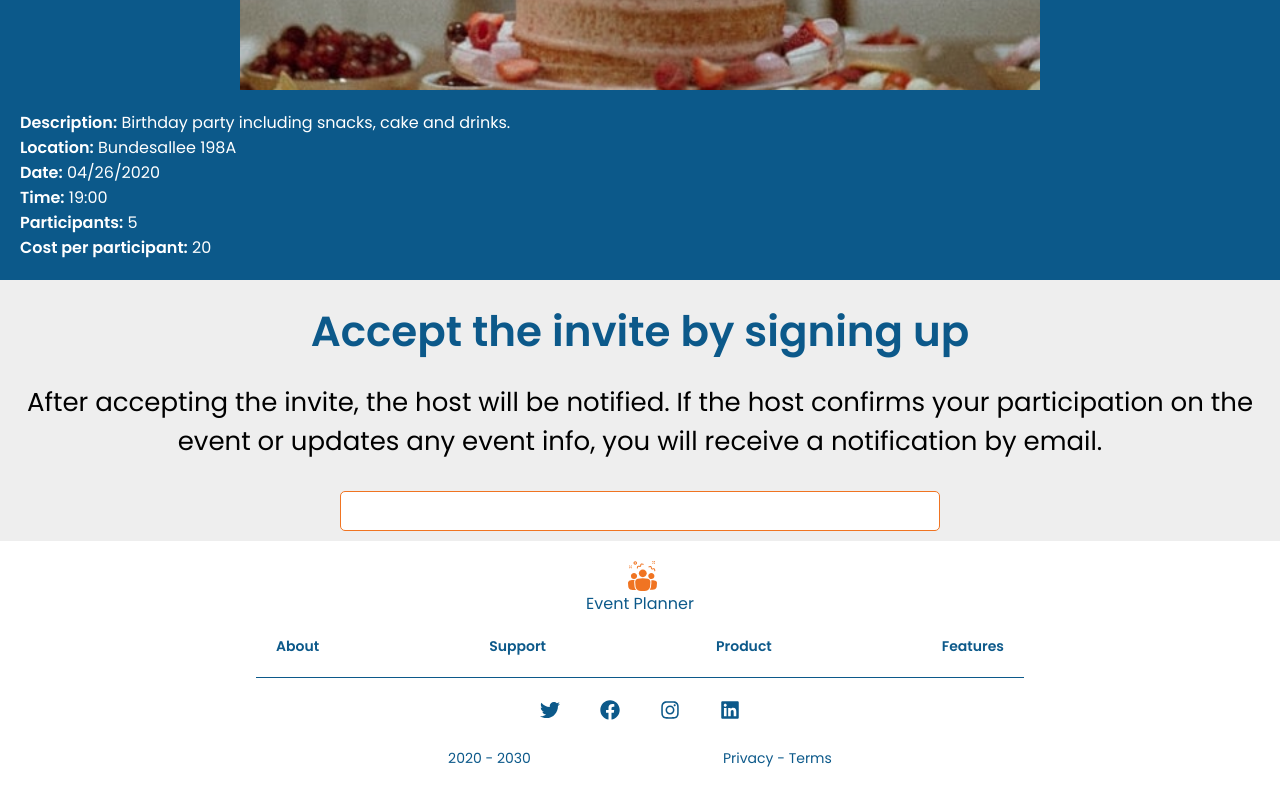
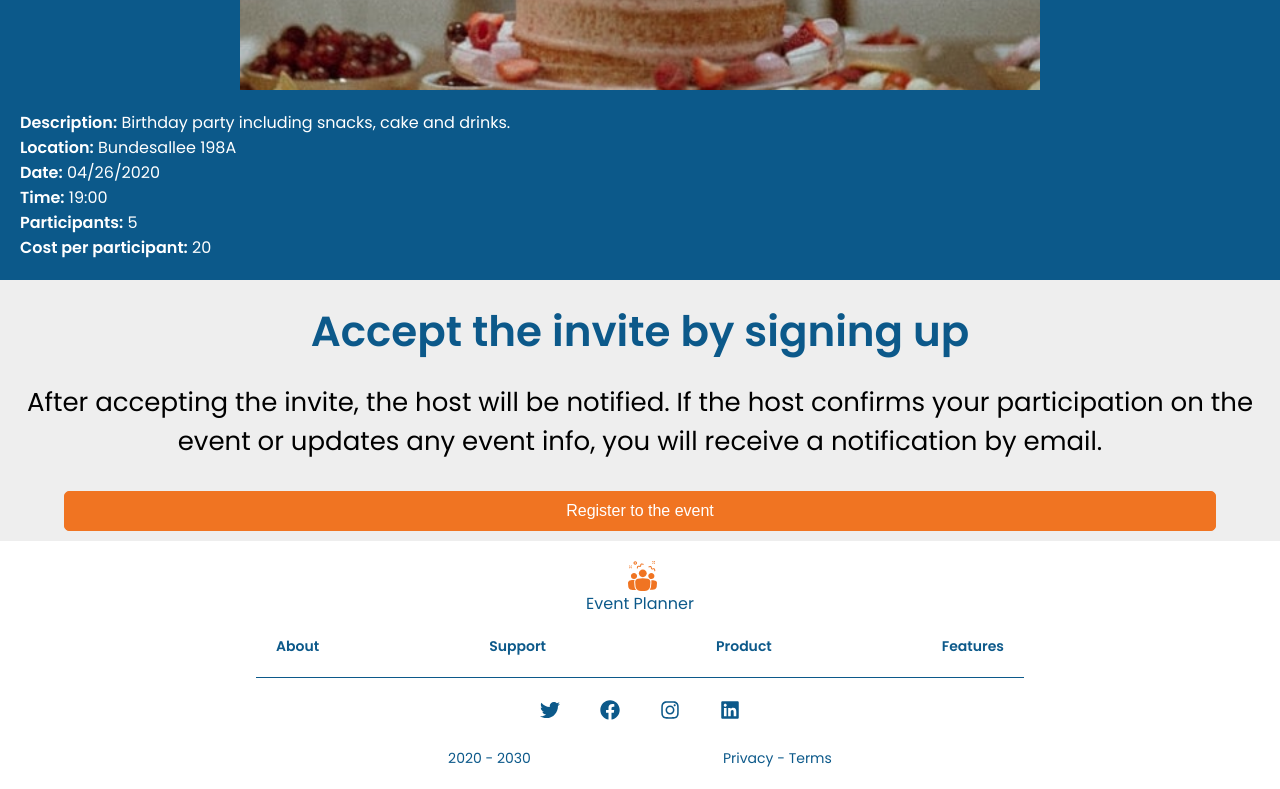
Before and after one commit to MarinaFroes/Event_Planner, a React (Create React App) app: page / in a window 1280 px wide. Shown: the part 890-1679 px from the top of the page. Built offline with nearby package versions, Linux system fonts and the light colour scheme.

Commit message:
refactor: Rename props

```diff
--- a/src/components/Btn.tsx
+++ b/src/components/Btn.tsx
@@ -12,15 +12,15 @@ const StyledButton = styled.button<{ primary: boolean }>`
 `
 
 interface Props {
-  primary: boolean;
-  text: string;
-  widthSize?: string;
+  primaryBtn: boolean;
+  btnText: string;
+  btnWidth?: string;
 }
 
-const Btn: React.FC<Props> = ({primary, text, widthSize = "600px"}) => {
+const Btn: React.FC<Props> = ({ primaryBtn, btnText, btnWidth = "600px"}) => {
   return (
-    <StyledButton type="button" style={{ width: widthSize}} primary={primary}>
-      {text}
+    <StyledButton type="button" style={{ width: btnWidth }} primary={primaryBtn}>
+      {btnText}
     </StyledButton>
   )
 }
```
